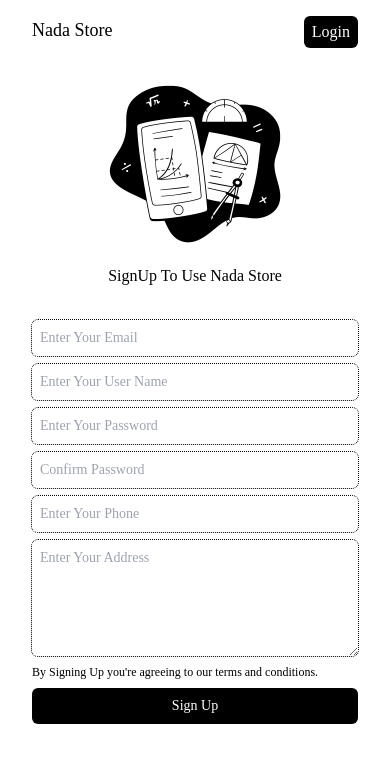
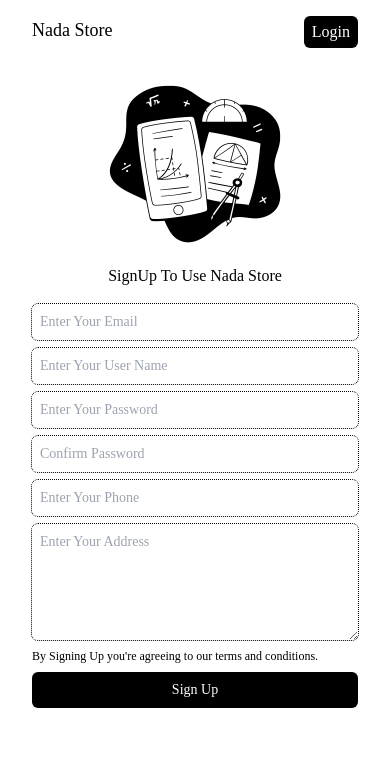
Before and after one commit to ananduremanan/nada_store, a SvelteKit app in the folder Client/: page /signup in a window 390 px wide. Shown: the top 762 px of the page. Built offline with nearby package versions, Linux system fonts and the light colour scheme; a web font is replaced by a local one.

Commit message:
Responsive Issue Fix

```diff
--- a/Client/src/components/LoginPopUp.svelte
+++ b/Client/src/components/LoginPopUp.svelte
@@ -37,7 +37,7 @@
 </script>
 
 <div
-	class="z-10 bg-black text-white p-4 rounded-xl flex flex-col gap-5 w-full m-8 justify-center items-center relative"
+	class="z-10 bg-black text-white p-4 rounded-xl flex flex-col gap-5 w-full m-8 justify-center items-center relative md:w-96"
 >
 	<button
 		class="bg-white text-black w-6 h-6 rounded-full text-center absolute top-1 right-1"
--- a/Client/src/routes/signup/+page.svelte
+++ b/Client/src/routes/signup/+page.svelte
@@ -5,7 +5,7 @@
 <section class="relative flex flex-col items-center">
 	<img src="/images/signup.png" alt="signup" width="200" class="z-0 relative" />
 	<div>SignUp To Use Nada Store</div>
-	<div class="flex flex-col gap-2 w-full mt-8">
+	<div class="flex flex-col gap-2 w-full mt-4 md:w-96">
 		<input
 			type="email"
 			placeholder="Enter Your Email"
```
